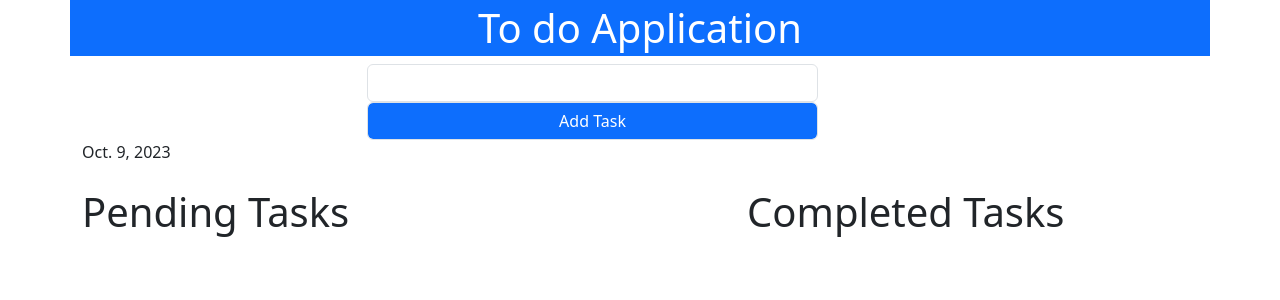
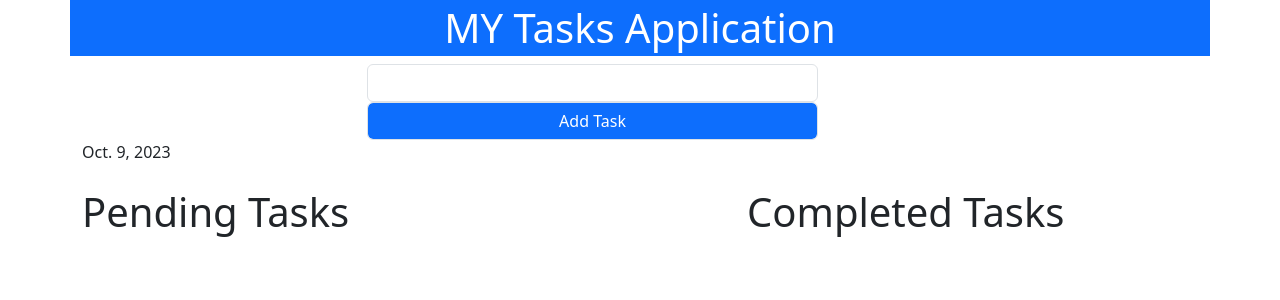
Before and after one commit to Sahulinkan7/todo-list, a Django app: page / in a window 1280 px wide. Shown: the top 300 px of the page. Run offline with Django 4.2, Linux system fonts and the light colour scheme; data that the repository does not hold is empty; some libraries are stand-ins or nearby versions.

Commit message:
updated base.html

```diff
--- a/todoapp/templates/todoapp/base.html
+++ b/todoapp/templates/todoapp/base.html
@@ -12,7 +12,7 @@
 <body>
     <div class="container">
         <div class="row">
-            <h1 class="text-center bg-primary p-1 text-white"> To do Application </h1>
+            <h1 class="text-center bg-primary p-1 text-white"> MY Tasks Application </h1>
         </div>
         {% block content %}
 
```
